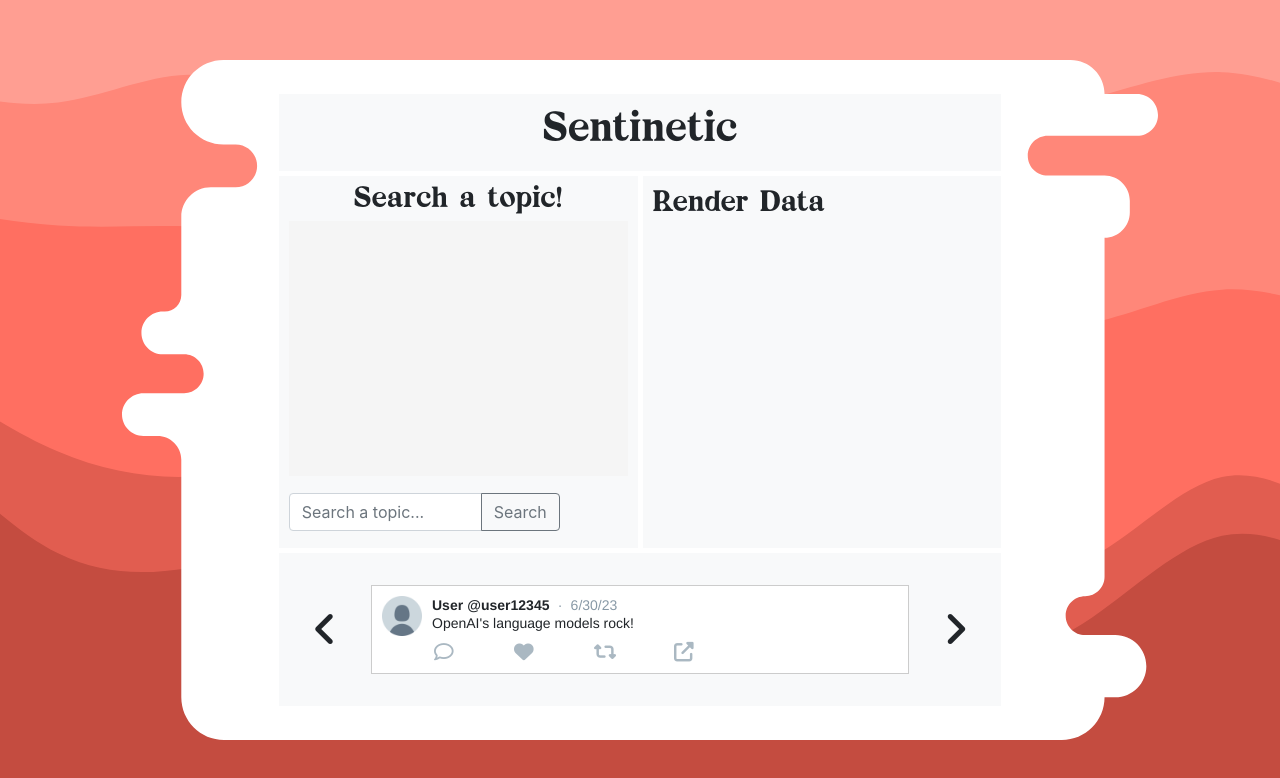
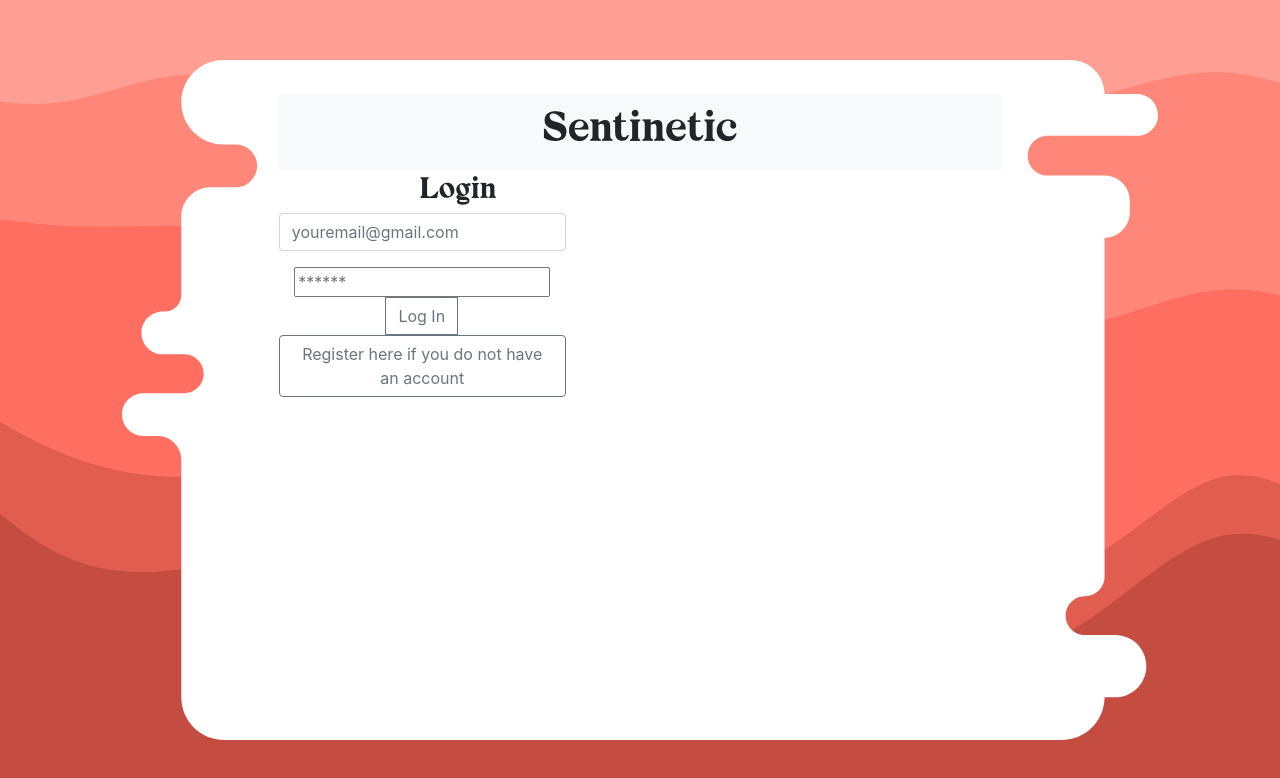
Before and after one commit to LandyWandy/Sentinetic, a React (Create React App) app in the folder client/: page / in a window 1280 px wide. Shown: the top 778 px of the page. Built offline with nearby package versions, Linux system fonts and the light colour scheme.

Commit message:
added login and register component

```diff
--- a/client/src/App.js
+++ b/client/src/App.js
@@ -1,15 +1,24 @@
 import React from "react";
-import Main from "./components/main"
-import { BrowserRouter, Routes, Route } from 'react-router-dom';
+import { useState } from "react";
+import Main from "./components/main";
+import { BrowserRouter, Routes, Route } from "react-router-dom";
+import Register from "./components/register";
+import Login from "./components/login";
+
+// function App() {
+//   return (
+//     <div>
+//       <Main />
+//     </div>
+//   );
+// }
 
 function App() {
-    return (
-        <div>
-
-            <Main />
-
-        </div>
-    );
+  //   const { currentForm, setCurrentForm } = useState("login");
+  return (
+    <div>
+      <Login />
+    </div>
+  );
 }
-
 export default App;
--- /dev/null
+++ b/client/src/components/login.jsx
@@ -0,0 +1,96 @@
+import React, {useState} from "react";
+import Register from './register'
+import '../css/style.css';
+import Main from "./main";
+
+// import { checkPassword, validateEmail } from '../utils/helpers';
+
+function Login () {
+    const [email, setEmail] = useState('');
+    const [password, setPassword] = useState('');
+
+
+
+    const [currentPage, setCurrentPage] = useState('');
+
+    // This method is checking to see what the value of `currentPage` is. Depending on the value of currentPage, we return the corresponding component to render.
+    // const renderPage = () => {
+    //   if (currentPage === 'Main') {
+    //     return <Main />;
+    //   }
+    //   if (currentPage === 'Register') {
+    //     return <Register />;
+    //   }
+
+    // };
+
+    const handlePageChange = (page) => setCurrentPage(page);
+
+    const handleSubmit = (e) => {
+        e.preventDefault();
+        console.log(email);
+        handlePageChange("Main");
+    }
+
+    return (
+        <section>
+        <div className="form">
+            <div className="grid-container">
+                <div className="grid-item-row bg-light">
+                    <h1>Sentinetic</h1>
+                </div>
+
+                <div>
+                    <div className="input-form-header">
+                    <h3>Login</h3>
+                    </div>
+
+                    <div className="input-form-content" class="d-flex justify-content-center">
+                        <form>
+                            <div id="input" className="input-group mb-3">
+                                <input
+                                    value={email}
+                                    onChange={(e) => setEmail(e.target.value)}
+                                    type="email"
+                                    className="form-control"
+                                    placeholder="youremail@gmail.com"
+                                    aria-label="Email"
+                                    aria-describedby="basic-addon2"
+                                    id="email" name="email"
+                                />
+                            </div>
+                            <div id="input" className="input-group mb-3">
+                                <input
+                                    value={password}
+                                    onChange={(e) => setPassword(e.target.value)}
+                                    type="password"
+                                    placeholder="******"
+                                    aria-label="Password"
+                                    aria-describedby="basic-addon2"
+                                    id="password"
+                                    name="password"/>
+                                <div className="input-group-append">
+                                    <button
+                                        className="btn btn-outline-secondary"
+                                        type ="submit"
+                                        onSubmit={handleSubmit}
+                                    >
+                                        Log In
+                                    </button>
+                                </div>
+                                <div>
+                                    <button className="btn btn-outline-secondary" onClick={Register}>Register here if you do not have an account </button>
+                                </div>
+                            </div>
+                        </form>
+                    </div>
+                </div>
+            </div>
+        </div>
+    </section>
+    )
+}
+
+
+
+  export default Login;
--- /dev/null
+++ b/client/src/components/register.jsx
@@ -0,0 +1,118 @@
+import React, {useState} from "react";
+import { checkPassword, validateEmail } from '../utils/helpers';
+
+
+function Form() {
+    // Create state variables for the fields in the form
+    // We are also setting their initial values to an empty string
+    const [email, setEmail] = useState('');
+    const [userName, setUserName] = useState('');
+    const [password, setPassword] = useState('');
+    const [errorMessage, setErrorMessage] = useState('');
+
+    const handleInputChange = (e) => {
+      // Getting the value and name of the input which triggered the change
+      const { target } = e;
+      const inputType = target.name;
+      const inputValue = target.value;
+
+      // Based on the input type, we set the state of either email, username, and password
+      if (inputType === 'email') {
+        setEmail(inputValue);
+      } else if (inputType === 'userName') {
+        setUserName(inputValue);
+      } else {
+        setPassword(inputValue);
+      }
+    };
+
+    const handleFormSubmit = (e) => {
+      // Preventing the default behavior of the form submit (which is to refresh the page)
+      e.preventDefault();
+
+      // First we check to see if the email is not valid or if the userName is empty. If so we set an error message to be displayed on the page.
+      if (!validateEmail(email) || !userName) {
+        setErrorMessage('Email or username is invalid');
+        // We want to exit out of this code block if something is wrong so that the user can correct it
+        return;
+        // Then we check to see if the password is not valid. If so, we set an error message regarding the password.
+      }
+      if (!checkPassword(password)) {
+        setErrorMessage(
+          `Choose a more secure password for the account: ${userName}`
+        );
+        return;
+      }
+      alert(`Hello ${userName}`);
+
+      // If everything goes according to plan, we want to clear out the input after a successful registration.
+      setUserName('');
+      setPassword('');
+      setEmail('');
+    };
+
+    return (
+      <div>
+        <p>Hello {userName}</p>
+        <form className="form">
+          <input
+            value={email}
+            name="email"
+            onChange={handleInputChange}
+            type="email"
+            placeholder="email"
+          />
+          <input
+            value={userName}
+            name="userName"
+            onChange={handleInputChange}
+            type="text"
+            placeholder="username"
+          />
+          <input
+            value={password}
+            name="password"
+            onChange={handleInputChange}
+            type="password"
+            placeholder="Password"
+          />
+          <button type="button" onClick={handleFormSubmit}>Submit</button>
+        </form>
+        {errorMessage && (
+          <div>
+            <p className="error-text">{errorMessage}</p>
+          </div>
+        )}
+      </div>
+    );
+  }
+
+  export default Form;
+
+
+// function Register (props) {
+//     const [email, setEmail] = useState('');
+//     const [password, setPassword] = useState('');
+
+
+//     const handleRegister = (e) => {
+//         e.preventDefault();
+//         console.log(email);
+//     }
+
+//     return (
+//         <>
+
+//         <form onSubmit={(handleRegister)}>
+//             <label for="email">Plesae type in your email</label>
+//             <input value={email} onChange={(e) => setEmail(e.target.value)} type="email" placeholder="youremail@gmail.com" id="email" name="email"/>
+//             <label for="password">Create a password</label>
+//             <input value={password} onChange={(e) => setPassword(e.target.value)} type="password" placeholder="******" id="password" name="password"/>
+//             <button type ="submit" onSubmit={handleRegister}>Log In</button>
+//         </form>
+
+//         </>
+//     )
+// }
+
+// export default Register;
--- /dev/null
+++ b/client/src/utils/helpers.js
@@ -0,0 +1,13 @@
+export function validateEmail(email) {
+  const re =
+    /^(([^<>()[\]\\.,;:\s@"]+(\.[^<>()[\]\\.,;:\s@"]+)*)|(".+"))@((\[[0-9]{1,3}\.[0-9]{1,3}\.[0-9]{1,3}\.[0-9]{1,3}\])|(([a-zA-Z\-0-9]+\.)+[a-zA-Z]{2,}))$/;
+  return re.test(String(email).toLowerCase());
+}
+
+export function checkPassword(input) {
+  const passw = /^[A-Za-z]\w{7,14}$/;
+  if (input.match(passw)) {
+    return true;
+  }
+  return false;
+}
```
